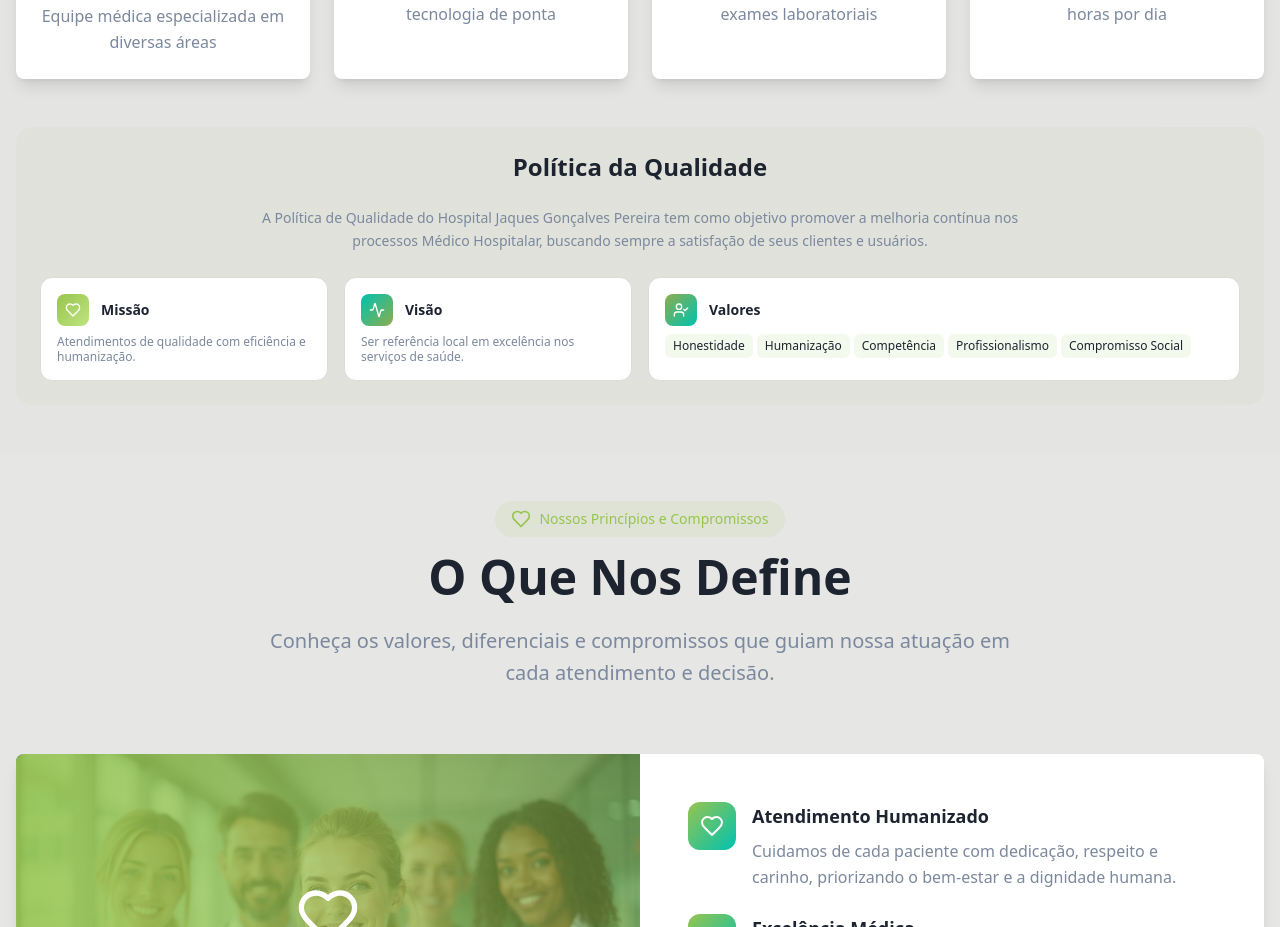
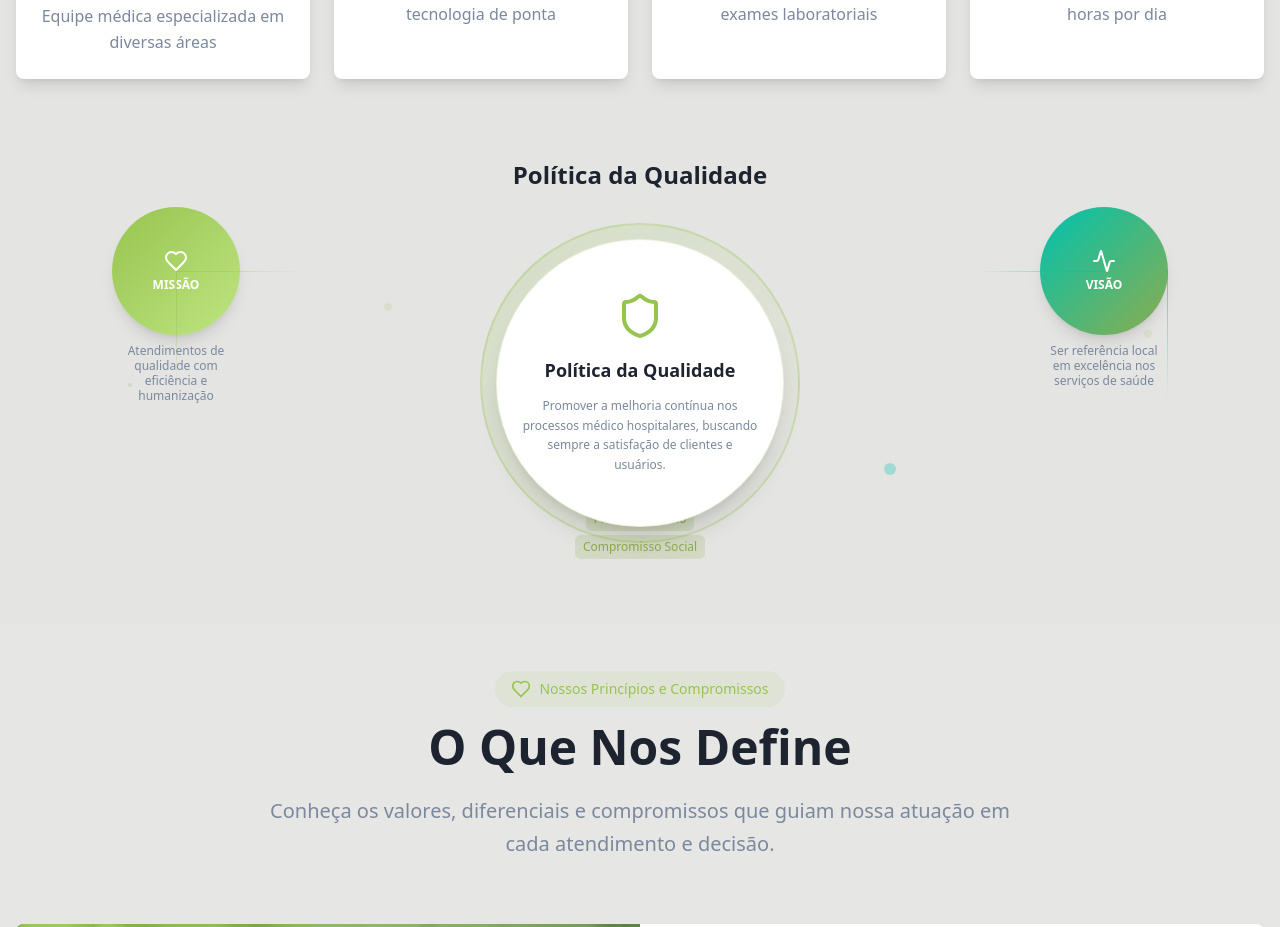
Before and after one commit to mataleone/vital-pages-launch, a React (Vite) app: page / in a window 1280 px wide. Shown: the part 2028-2955 px from the top of the page. Built offline with nearby package versions, Linux system fonts and the light colour scheme.

Commit message:
Refactor quality policy section
Refactor the quality policy section to use a more dynamic and imaginative layout, moving away from the box-based presentation.

```diff
--- a/src/components/ServicesSection.tsx
+++ b/src/components/ServicesSection.tsx
@@ -98,60 +98,89 @@ const ServicesSection = () => {
           ))}
         </div>
 
-        {/* Quality Policy Section - Compact Design */}
-        <div className="bg-gradient-to-r from-primary/5 to-accent/5 rounded-2xl p-6">
-          <h3 className="text-2xl font-bold text-foreground text-center mb-6">
+        {/* Quality Policy Section - Infographic Style */}
+        <div className="relative py-8">
+          <h3 className="text-2xl font-bold text-foreground text-center mb-8">
             Política da Qualidade
           </h3>
 
-          {/* Main Policy Statement - Compact */}
-          <div className="text-center mb-6">
-            <p className="text-sm text-muted-foreground leading-relaxed max-w-3xl mx-auto">
-              A Política de Qualidade do Hospital Jaques Gonçalves Pereira tem como objetivo promover a melhoria contínua nos processos Médico Hospitalar, buscando sempre a satisfação de seus clientes e usuários.
+          {/* Central Hub Design */}
+          <div className="relative max-w-5xl mx-auto">
+            {/* Main Policy - Central Circle */}
+            <div className="relative z-10 mx-auto w-80 h-80 bg-gradient-to-br from-primary/20 via-primary/10 to-transparent rounded-full flex items-center justify-center border-2 border-primary/30 hover:scale-105 transition-all duration-500 group">
+              <div className="w-72 h-72 bg-card rounded-full shadow-xl flex items-center justify-center border border-primary/20 group-hover:shadow-2xl transition-all duration-500">
+                <div className="text-center p-6">
+                  <Shield className="w-12 h-12 text-primary mx-auto mb-4 group-hover:rotate-12 transition-transform duration-500" />
+                  <h4 className="text-lg font-bold text-foreground mb-3">Política da Qualidade</h4>
+                  <p className="text-xs text-muted-foreground leading-relaxed">
+                    Promover a melhoria contínua nos processos médico hospitalares, buscando sempre a satisfação de clientes e usuários.
                   </p>
                 </div>
+              </div>
+            </div>
 
-          {/* Inline Cards - Horizontal Layout */}
-          <div className="grid grid-cols-1 sm:grid-cols-2 lg:grid-cols-4 gap-4">
-            {/* Mission */}
-            <div className="group bg-card rounded-xl p-4 border hover:shadow-lg transition-all duration-300 hover:scale-105">
-              <div className="flex items-center mb-2">
-                <div className="w-8 h-8 bg-gradient-to-br from-primary to-primary-glow rounded-lg flex items-center justify-center mr-3 group-hover:rotate-12 transition-transform duration-300">
-                  <Heart className="w-4 h-4 text-white" />
+            {/* Connected Elements - Orbital Layout */}
+            {/* Mission - Top Left */}
+            <div className="absolute top-0 left-0 transform -translate-x-4 -translate-y-4 group animate-fade-in" style={{animationDelay: '0.2s'}}>
+              <div className="relative">
+                {/* Connection Line */}
+                <div className="absolute top-16 left-16 w-32 h-px bg-gradient-to-r from-primary/60 to-transparent"></div>
+                <div className="absolute top-16 left-16 w-px h-32 bg-gradient-to-b from-primary/60 to-transparent"></div>
+
+                <div className="w-32 h-32 bg-gradient-to-br from-primary to-primary-glow rounded-full flex items-center justify-center shadow-lg hover:scale-110 hover:-translate-y-2 transition-all duration-300 cursor-pointer">
+                  <div className="text-center text-white">
+                    <Heart className="w-6 h-6 mx-auto mb-1" />
+                    <div className="text-xs font-bold">MISSÃO</div>
                   </div>
-                <h4 className="text-sm font-bold text-foreground">Missão</h4>
                 </div>
+                <div className="mt-2 w-32 text-center">
                   <p className="text-xs text-muted-foreground leading-tight">
-                Atendimentos de qualidade com eficiência e humanização.
+                    Atendimentos de qualidade com eficiência e humanização
                   </p>
                 </div>
+              </div>
+            </div>
 
-            {/* Vision */}
-            <div className="group bg-card rounded-xl p-4 border hover:shadow-lg transition-all duration-300 hover:scale-105">
-              <div className="flex items-center mb-2">
-                <div className="w-8 h-8 bg-gradient-to-br from-secondary to-accent rounded-lg flex items-center justify-center mr-3 group-hover:rotate-12 transition-transform duration-300">
-                  <Activity className="w-4 h-4 text-white" />
+            {/* Vision - Top Right */}
+            <div className="absolute top-0 right-0 transform translate-x-4 -translate-y-4 group animate-fade-in" style={{animationDelay: '0.4s'}}>
+              <div className="relative">
+                {/* Connection Line */}
+                <div className="absolute top-16 right-16 w-32 h-px bg-gradient-to-l from-secondary/60 to-transparent"></div>
+                <div className="absolute top-16 right-0 w-px h-32 bg-gradient-to-b from-secondary/60 to-transparent"></div>
+
+                <div className="w-32 h-32 bg-gradient-to-br from-secondary to-accent rounded-full flex items-center justify-center shadow-lg hover:scale-110 hover:-translate-y-2 transition-all duration-300 cursor-pointer">
+                  <div className="text-center text-white">
+                    <Activity className="w-6 h-6 mx-auto mb-1" />
+                    <div className="text-xs font-bold">VISÃO</div>
                   </div>
-                <h4 className="text-sm font-bold text-foreground">Visão</h4>
                 </div>
+                <div className="mt-2 w-32 text-center">
                   <p className="text-xs text-muted-foreground leading-tight">
-                Ser referência local em excelência nos serviços de saúde.
+                    Ser referência local em excelência nos serviços de saúde
                   </p>
                 </div>
+              </div>
+            </div>
 
-            {/* Values */}
-            <div className="group bg-card rounded-xl p-4 border hover:shadow-lg transition-all duration-300 hover:scale-105 sm:col-span-2">
-              <div className="flex items-center mb-2">
-                <div className="w-8 h-8 bg-gradient-to-br from-accent to-secondary rounded-lg flex items-center justify-center mr-3 group-hover:rotate-12 transition-transform duration-300">
-                  <UserCheck className="w-4 h-4 text-white" />
+            {/* Values - Bottom Center */}
+            <div className="absolute bottom-0 left-1/2 transform -translate-x-1/2 translate-y-4 group animate-fade-in" style={{animationDelay: '0.6s'}}>
+              <div className="relative">
+                {/* Connection Line */}
+                <div className="absolute -top-8 left-1/2 w-px h-16 bg-gradient-to-t from-accent/60 to-transparent"></div>
+
+                <div className="w-40 h-20 bg-gradient-to-br from-accent to-secondary rounded-2xl flex items-center justify-center shadow-lg hover:scale-110 hover:-translate-y-2 transition-all duration-300 cursor-pointer">
+                  <div className="text-center text-white">
+                    <UserCheck className="w-6 h-6 mx-auto mb-1" />
+                    <div className="text-xs font-bold">VALORES</div>
                   </div>
-                <h4 className="text-sm font-bold text-foreground">Valores</h4>
                 </div>
-              <div className="flex flex-wrap gap-1">
+                <div className="mt-3 w-40">
+                  <div className="flex flex-wrap justify-center gap-1">
                     {['Honestidade', 'Humanização', 'Competência', 'Profissionalismo', 'Compromisso Social'].map((value, index) => (
                       <span
                         key={index}
-                    className="inline-block px-2 py-1 bg-primary/10 text-foreground rounded-md text-xs font-medium hover:bg-primary/20 transition-colors duration-300"
+                        className="inline-block px-2 py-1 bg-accent/20 text-accent rounded-md text-xs font-medium hover:bg-accent/30 transition-colors duration-300 cursor-pointer hover:scale-105"
+                        style={{animationDelay: `${0.8 + index * 0.1}s`}}
                       >
                         {value}
                       </span>
@@ -160,6 +189,14 @@ const ServicesSection = () => {
                 </div>
               </div>
             </div>
+
+            {/* Floating Decorative Elements */}
+            <div className="absolute top-1/4 left-1/4 w-2 h-2 bg-primary/30 rounded-full animate-pulse"></div>
+            <div className="absolute top-3/4 right-1/4 w-3 h-3 bg-secondary/30 rounded-full animate-pulse" style={{animationDelay: '1s'}}></div>
+            <div className="absolute top-1/2 left-0 w-1 h-1 bg-accent/30 rounded-full animate-pulse" style={{animationDelay: '1.5s'}}></div>
+            <div className="absolute top-1/3 right-0 w-2 h-2 bg-primary/30 rounded-full animate-pulse" style={{animationDelay: '2s'}}></div>
+          </div>
+        </div>
       </div>
     </section>
   );
```
Lines whose indentation alone changed are shown as unchanged.
